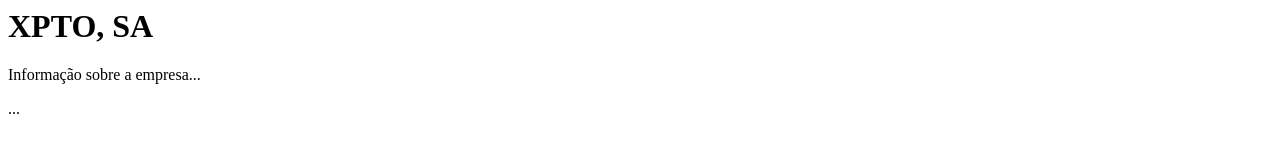
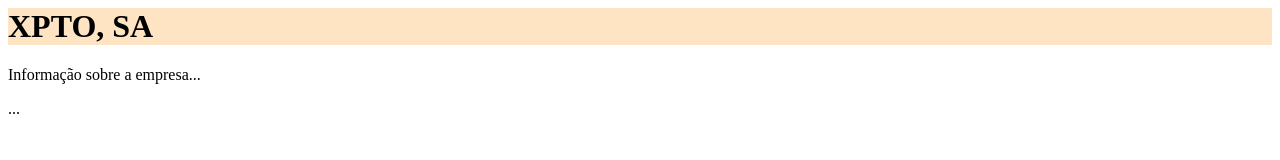
Before and after one commit to Andres2597/proj1, a plain HTML site: page index.html in a window 1280 px wide. Drawn offline with Linux system fonts and the light colour scheme.

Commit message:
configurei a linha do titulo

```diff
--- a/index.html
+++ b/index.html
@@ -2,7 +2,7 @@
 <title>Página da empresa</title>
 
 <body>
- <h1>XPTO, SA</h1>
+ <h1 style="background-color:bisque;">XPTO, SA</h1>
  <p>Informação sobre a empresa...</p>
  <p>...</p>
  <div id="footer">
```
